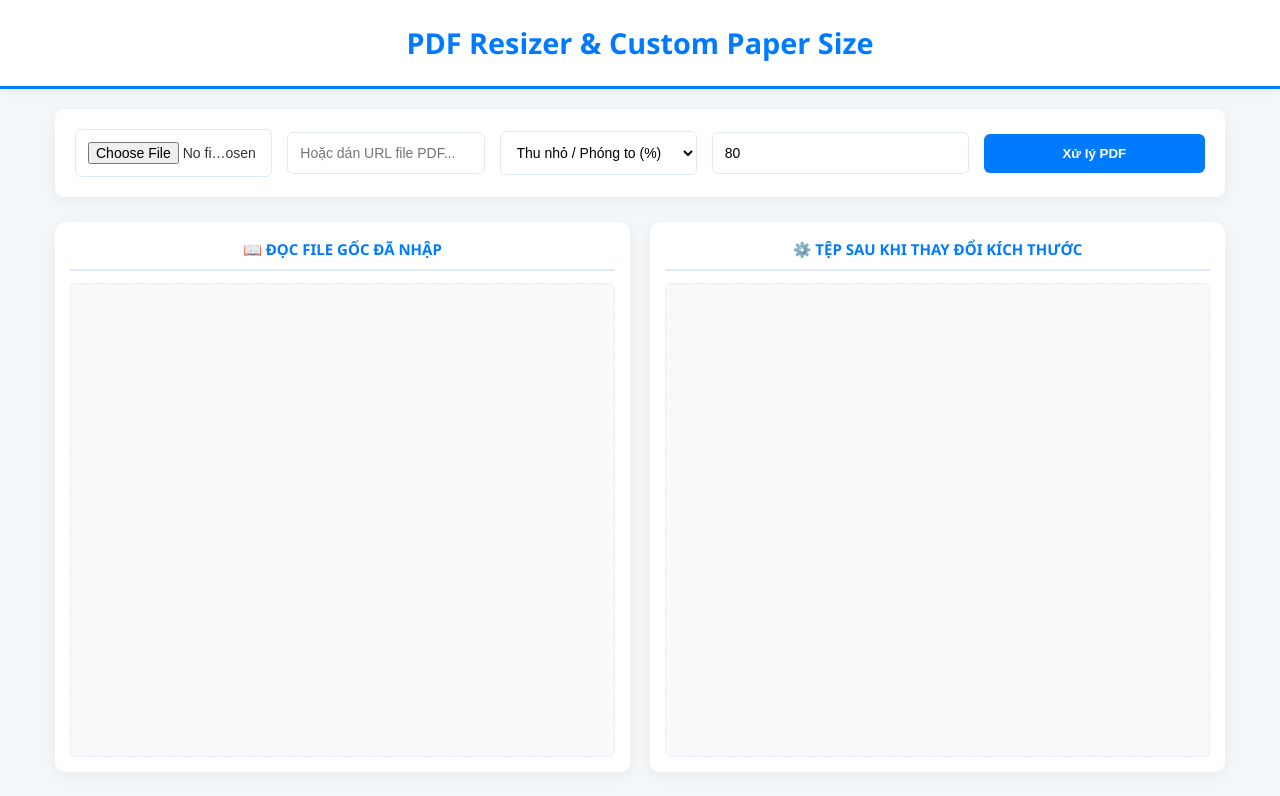
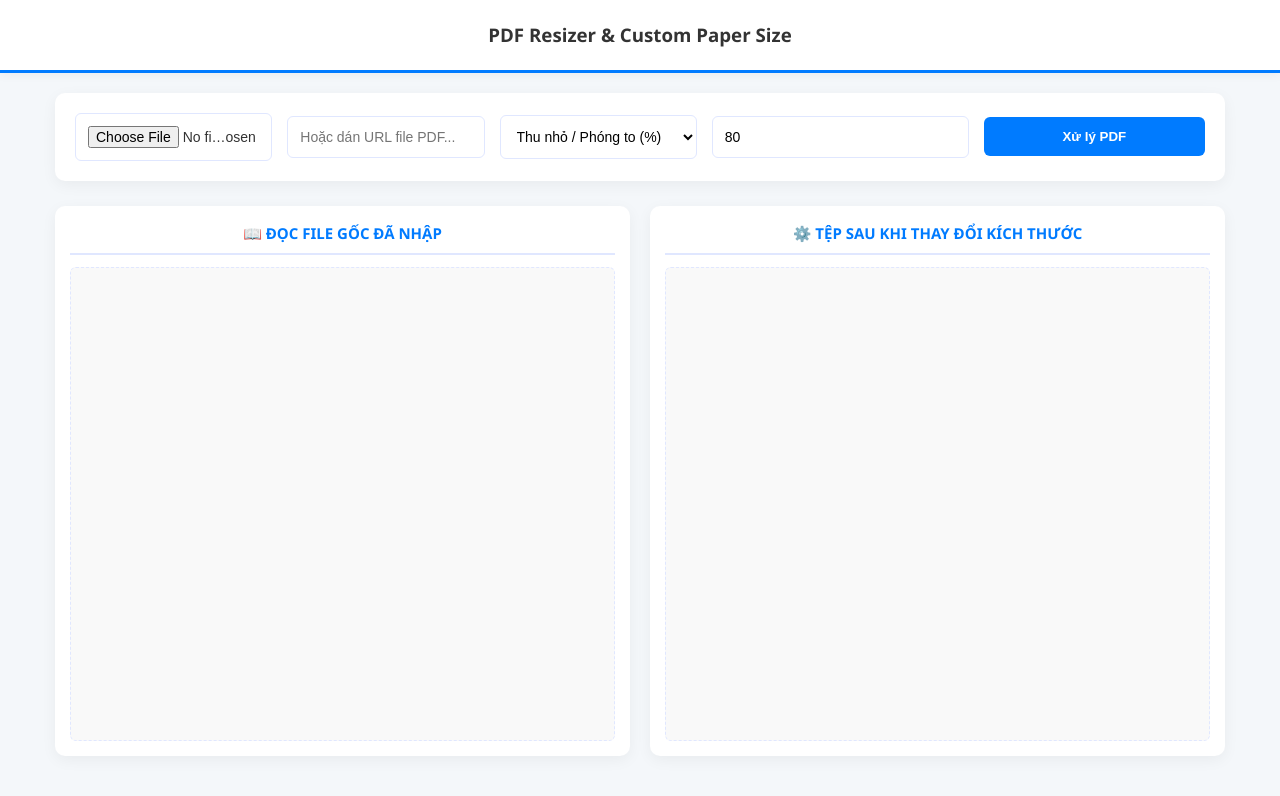
Before and after one commit to hoangcon1808/pdf, a website: page public/index.html in a window 1280 px wide. Drawn offline with Linux system fonts and the light colour scheme.

Commit message:
Update index.html

```diff
--- a/public/index.html
+++ b/public/index.html
@@ -150,7 +150,7 @@
 <body>
 
     <div class="header">
-        <h1>PDF Resizer & Custom Paper Size</h1>
+        <h3>PDF Resizer & Custom Paper Size</h3>
     </div>
 
     <div class="container">
```
